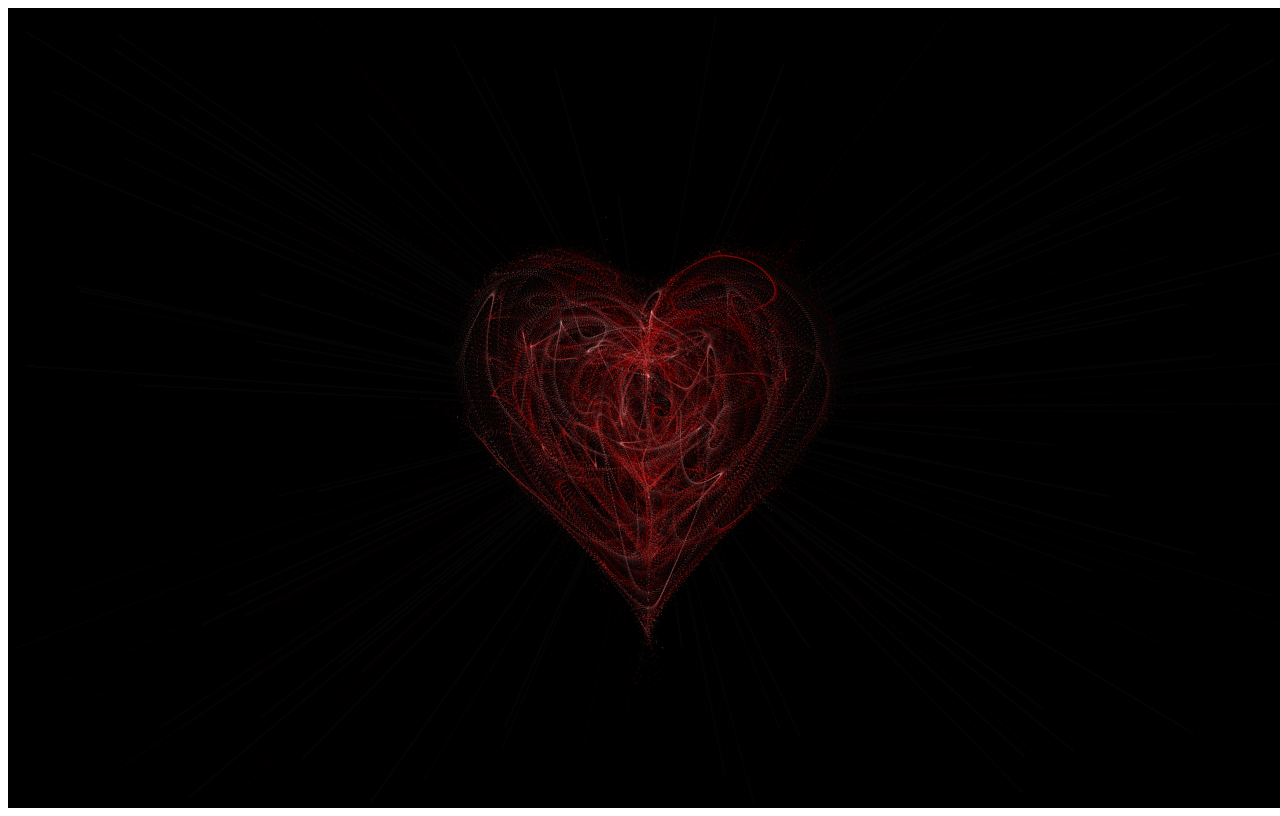
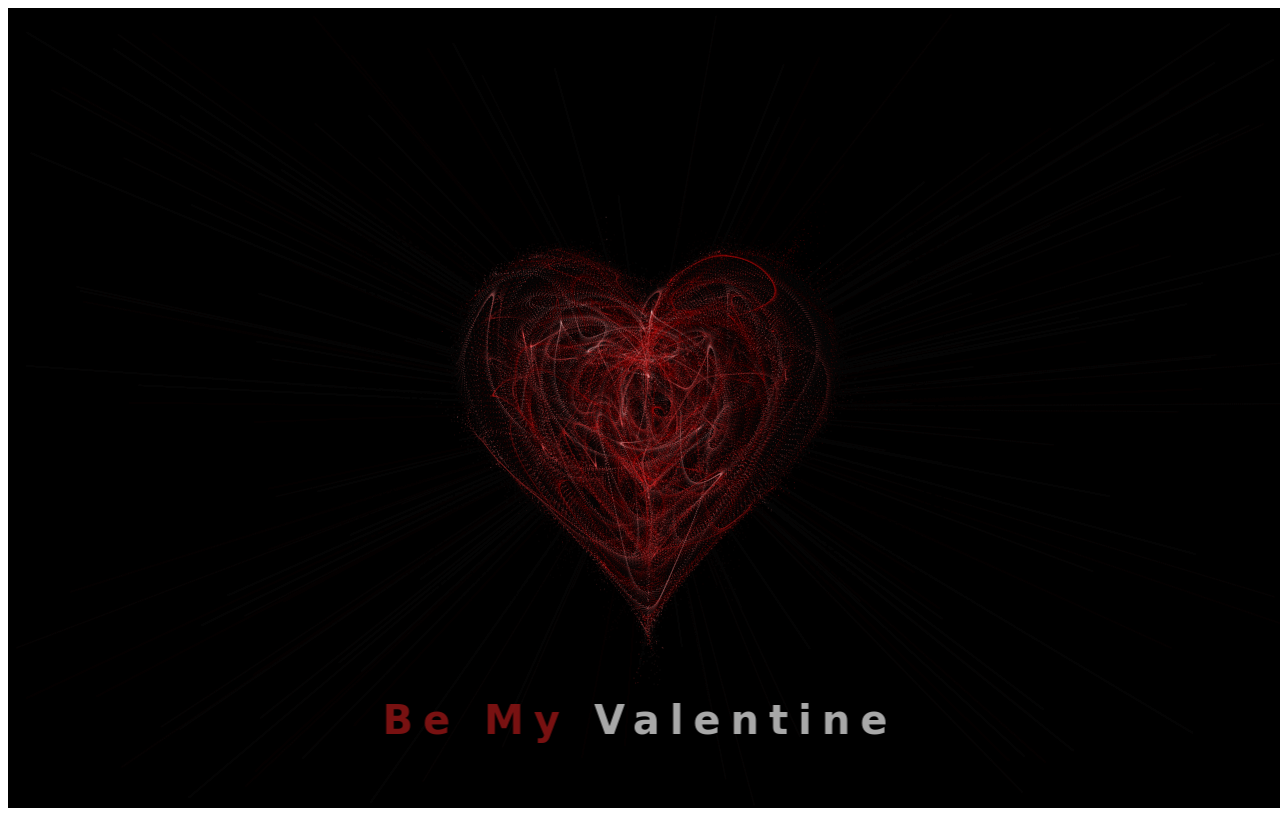
Before and after one commit to 3bin-05/heart, a plain HTML site: page index.html in a window 1280 px wide. Drawn offline with Linux system fonts and the light colour scheme.

Commit message:
completed

```diff
--- a/index.html
+++ b/index.html
@@ -11,7 +11,13 @@
   </head>
   <body>
     <canvas id="heart"></canvas>
-
+    <div class="smoke">
+      <span>Be</span>
+      <span>&nbsp;</span>
+      <span>My</span>
+      <span>&nbsp;</span>
+      <span>Valentine</span>
+    </div>
 
     <script src="script.js"></script>
   </body>
```
